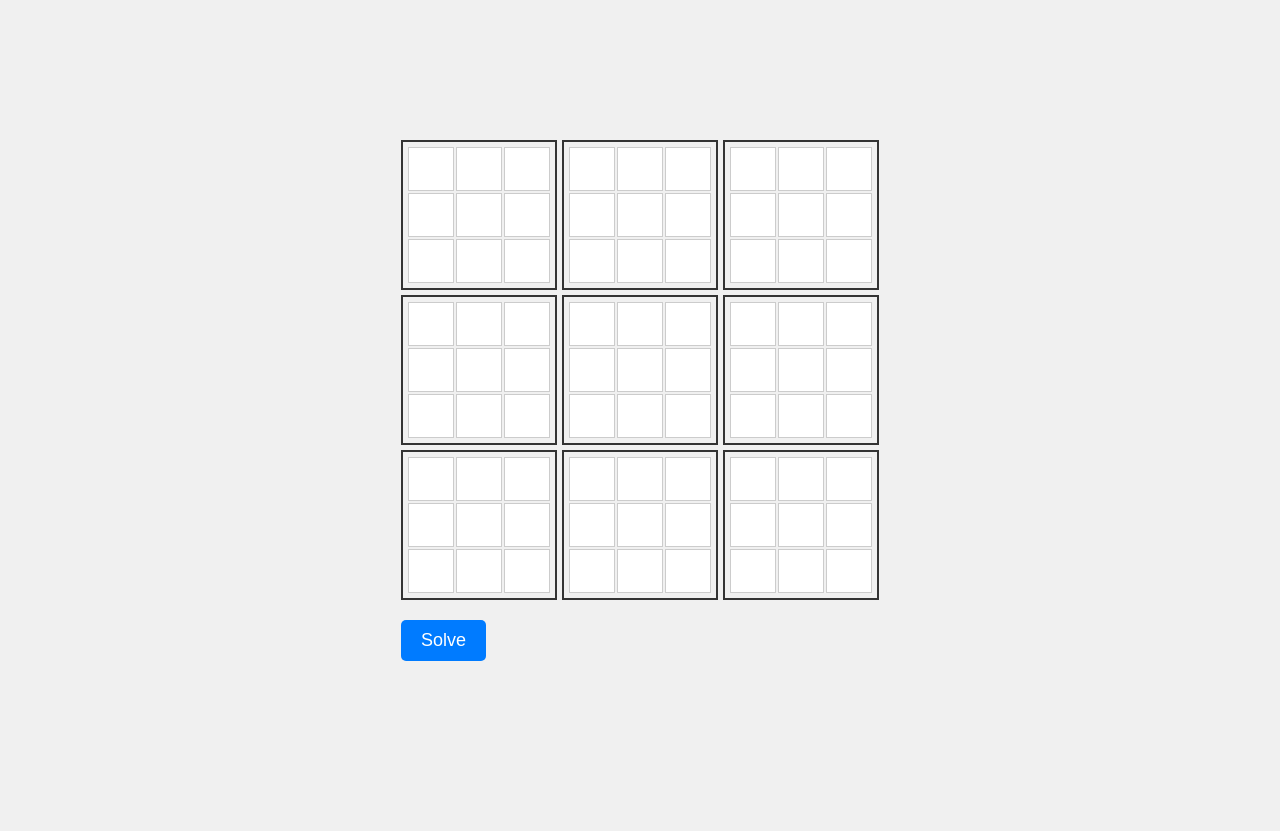
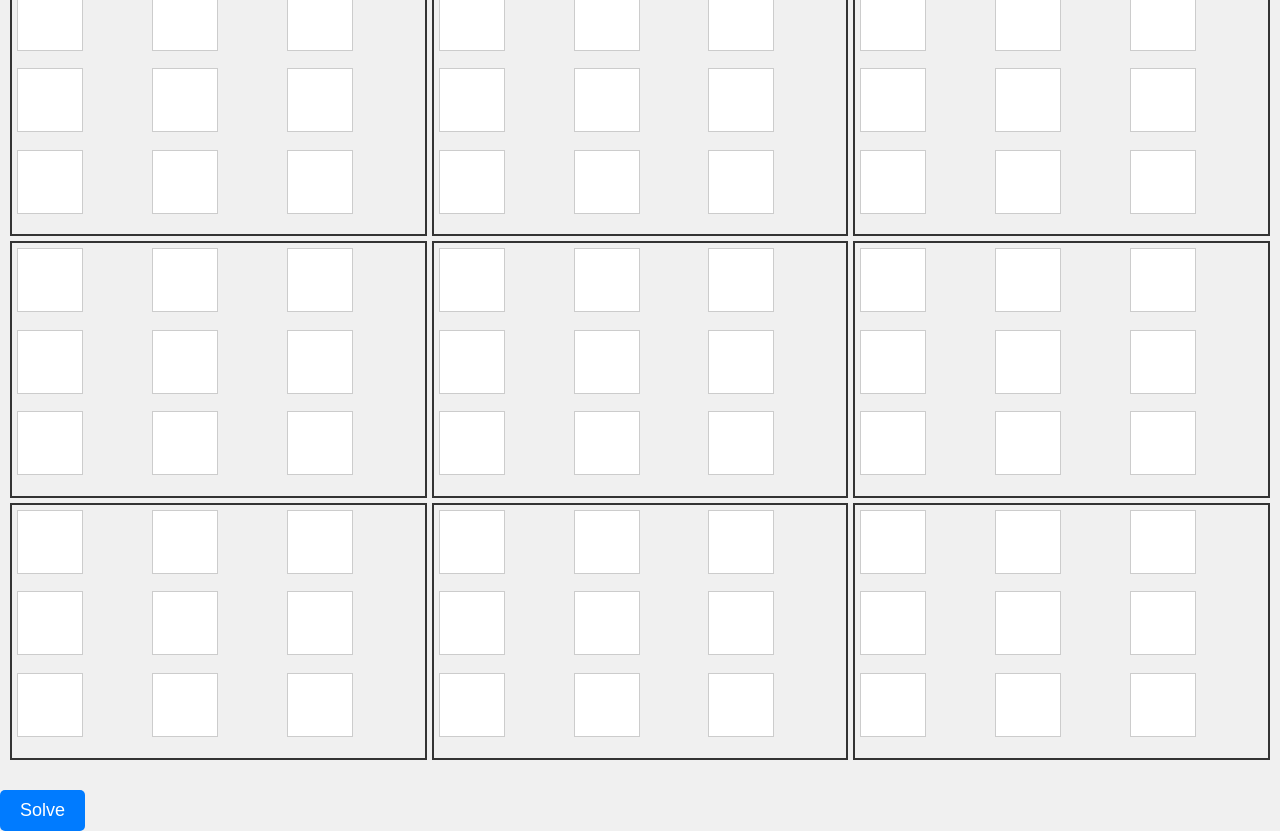
Before and after one commit to Tabilla/Sudoku-Solver, a plain HTML site: page index.html in a window 1280 px wide. Before the commit the page ends 800 px from the top, so only its background shows below. Drawn offline with Linux system fonts and the light colour scheme.

Commit message:
Update index.html

```diff
--- a/index.html
+++ b/index.html
@@ -13,12 +13,17 @@
             height: 100vh;
             background-color: #f0f0f0;
             margin: 0;
+            overflow: auto; /* Allow scrolling */
         }
 
         .sudoku-container {
             display: grid;
             grid-template-columns: repeat(3, 1fr);
             gap: 5px;
+            width: 100vw; /* Allow width to expand */
+            height: 100vh; /* Allow height to expand */
+            padding: 10px;
+            box-sizing: border-box;
         }
 
         .section {
@@ -30,10 +35,10 @@
         }
 
         .cell {
-            width: 40px;
-            height: 40px;
+            width: 60px; /* Increased size for better visibility */
+            height: 60px;
             text-align: center;
-            font-size: 18px;
+            font-size: 24px;
             border: 1px solid #ccc;
             background-color: #fff;
             outline: none;
```
